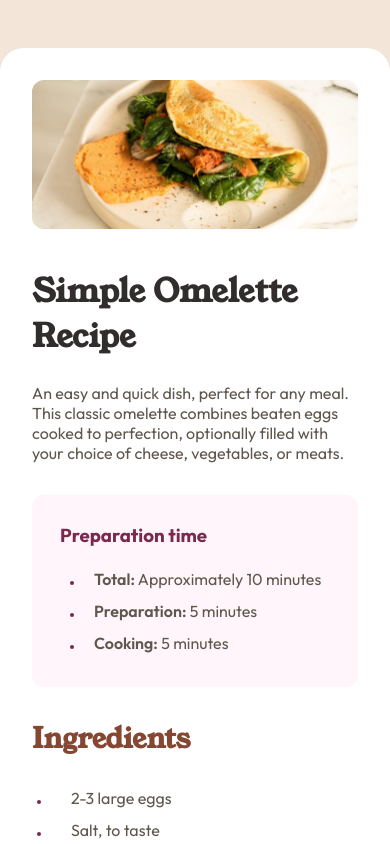
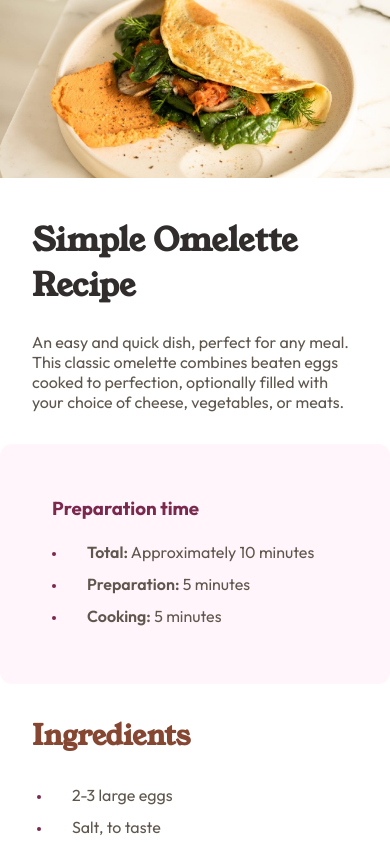
Before and after one commit to henrygarrido4/Cooking-recipe, a website built with Vite: page index.html in a window 390 px wide. Shown: the top 844 px of the page. Built offline with nearby package versions, Linux system fonts and the light colour scheme.

Commit message:
last commit for project

```diff
--- a/index.html
+++ b/index.html
@@ -20,31 +20,33 @@
 
   <body>
     <div class="grid_container">
-      <div class="img_container">
+      <div role="img" class="img_container">
         <img src="images/image-omelette.jpeg" alt="Omelette image" />
       </div>
       <!-- This is another change on the webpage to test the commit -->
       <main class="grid_items">
-        <div>
-          <h1 class="dark_Charcoal | margin_bottom">Simple Omelette Recipe</h1>
+        <div class="omelette">
+          <h1 role="heading" class="dark_Charcoal | margin_bottom">
+            Simple Omelette Recipe
+          </h1>
 
-          <p>
+          <article role="article">
             An easy and quick dish, perfect for any meal. This classic omelette
             combines beaten eggs cooked to perfection, optionally filled with
             your choice of cheese, vegetables, or meats.
-          </p>
+          </article>
         </div>
 
-        <div class="preperation_time grid_item">
+        <section role="listbox" class="preperation_time grid_item">
           <h3 class="dark_Raspberry">Preparation time</h3>
           <ul role="list">
             <li><span>Total:</span> Approximately 10 minutes</li>
             <li><span>Preparation:</span> 5 minutes</li>
             <li><span>Cooking:</span> 5 minutes</li>
           </ul>
-        </div>
+        </section>
 
-        <div class="grid_item border-bottom ingredients">
+        <div role="listitem" class="grid_item border-bottom ingredients">
           <h2 class="nutmeg | margin_bottom">Ingredients</h2>
           <ul role="list">
             <li>2-3 large eggs</li>
@@ -57,7 +59,7 @@
           </ul>
         </div>
 
-        <div class="custom_ol">
+        <section role="listboxd" class="custom_ol instructions">
           <h2 class="nutmeg | margin_bottom top_padding top_border">
             Instructions
           </h2>
@@ -96,9 +98,9 @@
               needed.
             </li>
           </ol>
-        </div>
+        </section>
 
-        <div class="nutritional">
+        <div role="listitem" class="nutritional">
           <h2 class="nutmeg | margin_bottom top_padding top_border">
             Nutrition
           </h2>
--- a/style.css
+++ b/style.css
@@ -70,6 +70,15 @@ span {
 
 /* Grid and image */
 
+.img_container img {
+  border-radius: 0.75rem;
+}
+
+.grid_items {
+  display: grid;
+  gap: 32px;
+}
+
 .grid_container {
   display: grid;
   max-width: 756px;
@@ -80,21 +89,6 @@ span {
   margin-bottom: 3rem;
   border-radius: 1.5rem;
   row-gap: 40px;
-}
-
-@media (max-width: 50rem) {
-  .grid_container {
-    padding: 2rem;
-  }
-}
-
-.grid_items {
-  display: grid;
-  gap: 32px;
-}
-
-.img_container img {
-  border-radius: 0.75rem;
 }
 
 /* Preperation Time */
@@ -110,46 +104,50 @@ span {
 }
 
 .preperation_time ul {
+  list-style-type: disc;
   padding-inline-start: 10px;
+  padding-left: 15px;
   line-height: 2rem;
 }
 
-.preperation_time ul li::before {
-  content: ""; /* Create a pseudo-element */
-  display: inline-block; /* Make the pseudo-element inline-block */
-  width: 4px; /* Set width of the pseudo-element */
-  height: 4px; /* Set height of the pseudo-element */
-  background-color: var(
-    --dark-raspberry
-  ); /* Set background color of the pseudo-element */
-  border-radius: 50%; /* Make it a circle */
-  margin-right: 20px; /* Add margin between the circle and text */
+.preperation_time ul li {
+  padding-inline-start: 20px;
+}
+
+.preperation_time ul li::marker {
+  color: var(--dark-raspberry);
+  font-size: 12px;
 }
 
 /* Ingredients */
 
 .ingredients ul {
   padding-inline-start: 5px;
+  padding-left: 20px;
   line-height: 2rem;
+  list-style-type: disc;
 }
 
-.ingredients ul li::before {
-  content: ""; /* Create a pseudo-element */
-  display: inline-block; /* Make the pseudo-element inline-block */
-  width: 4px; /* Set width of the pseudo-element */
-  height: 4px; /* Set height of the pseudo-element */
-  background-color: var(
-    --dark-raspberry
-  ); /* Set background color of the pseudo-element */
-  border-radius: 50%; /* Make it a circle */
-  margin-right: 30px; /* Add margin between the circle and text */
+.ingredients ul li {
+  padding-inline-start: 20px;
 }
 
+.ingredients ul li::marker {
+  color: var(--dark-raspberry);
+  font-size: 12px;
+}
+
+/* Instructions */
 .custom_ol ol {
   padding-inline: 1.1rem;
   padding-inline-start: 20px;
   line-height: 1.5rem;
   counter-reset: item;
+}
+
+.custom_ol ol ::marker {
+  color: var(--dark-raspberry);
+  font-weight: bold;
 }
 
 .custom_ol ol li {
@@ -159,11 +157,6 @@ span {
 
 .custom_ol ol > li:not(:last-child) {
   padding-bottom: 0.5rem;
-}
-
-.custom_ol ol ::marker {
-  color: var(--dark-raspberry);
-  font-weight: bold;
 }
 
 /* Nutrition */
@@ -243,3 +236,60 @@ span {
 .top_border {
   border-top: 2px solid var(--eggshell);
 }
+
+/* Media queries */
+
+@media (max-width: 26rem) {
+  .grid_container {
+    padding: 0;
+  }
+
+  .grid_container {
+    padding: 2rem;
+    margin-top: 0;
+    margin-bottom: 0;
+    border-radius: 0%;
+    padding-top: 0;
+  }
+
+  .grid_container:first-child {
+    padding: 0;
+  }
+
+  .img_container {
+    padding: 0;
+    padding-block: 0;
+  }
+
+  .grid_container img {
+    padding: 0;
+  }
+
+  .img_container img {
+    padding: 0;
+    border-radius: 0;
+    margin-top: 0;
+  }
+}
+@media (max-width: 26rem) {
+  .preperation_time {
+    padding: 52px;
+  }
+  .omelette {
+    padding-left: 32px;
+    padding-right: 32px;
+  }
+  .ingredients {
+    padding-left: 32px;
+    padding-right: 32px;
+  }
+  .instructions {
+    padding-left: 32px;
+    padding-right: 32px;
+  }
+
+  .nutritional {
+    padding-left: 32px;
+    padding-right: 32px;
+  }
+}
```
